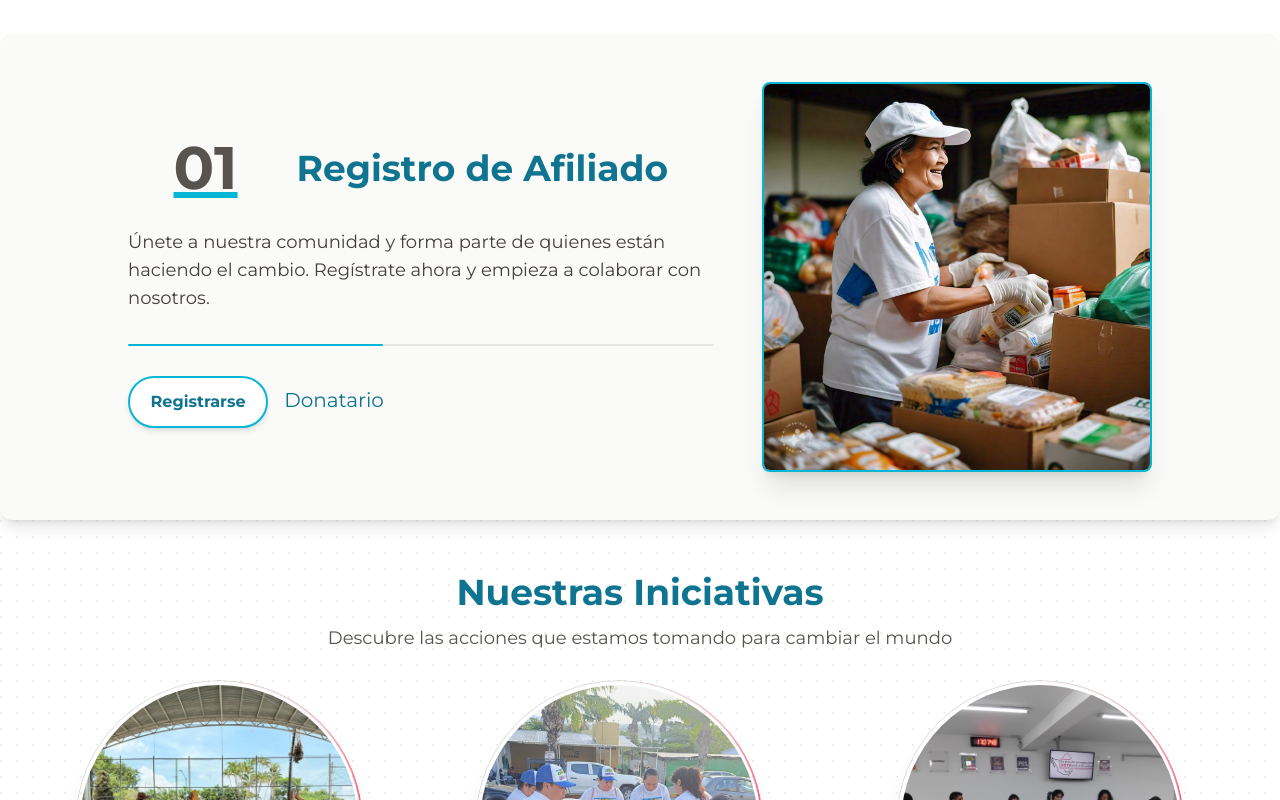
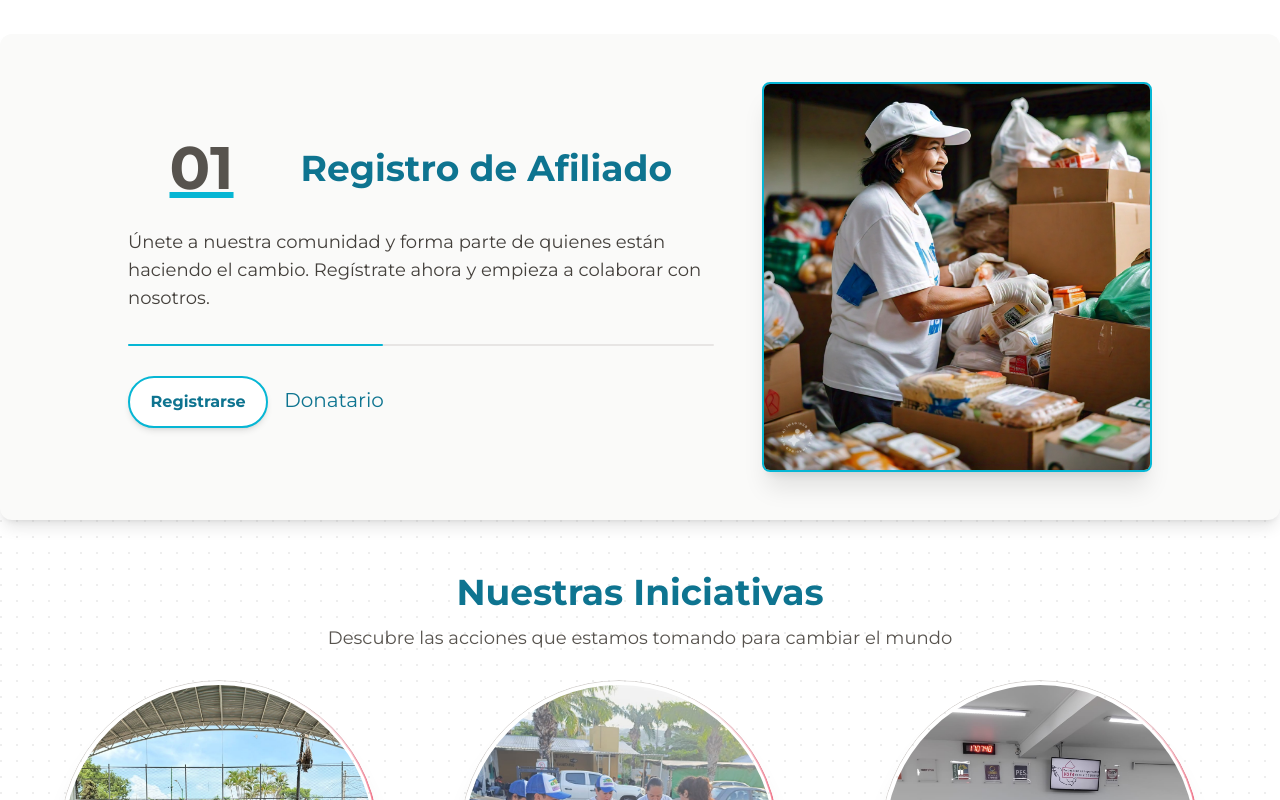
Before and after one commit to albores339/front-ama-ser-el-cambio, a Next.js app: page / in a window 1280 px wide. Shown: the part 940-1740 px from the top of the page. Built offline with nearby package versions, Linux system fonts and the light colour scheme; no server answers.

Commit message:
más detalles

```diff
--- a/src/app/components/home/cards.tsx
+++ b/src/app/components/home/cards.tsx
@@ -39,7 +39,7 @@ const FantasticPhotoCardsSection: React.FC = () => {
       <div className="relative flex flex-col lg:flex-row justify-center space-y-4 md:space-y-0 md:space-x-8 items-center z-1">
         {cards.map((card, index) => (
           <div key={index} className="relative flex flex-col items-center">
-            <div className="relative w-72 h-72 shadow-xl rounded-full overflow-hidden transform transition-transform duration-300 hover:scale-105 hover:-translate-y-2 my-1 md:my-4">
+            <div className="relative w-80 h-80 shadow-xl rounded-full overflow-hidden transform transition-transform duration-300 hover:scale-105 hover:-translate-y-2 my-1 md:my-4">
               {/* BorderBeam positioned absolutely to be behind the Image with additional props */}
               <BorderBeam
                 className="absolute inset-0 w-full h-full z-10 rounded-full"
--- a/src/app/components/home/registro.tsx
+++ b/src/app/components/home/registro.tsx
@@ -34,7 +34,7 @@ const AfiliadoSection: React.FC = () => {
     <section className="py-6 md:py-12 px-4 md:px-10 bg-stone-50 rounded-xl shadow-lg mx-auto">
       <div className="flex flex-col lg:flex-row items-center justify-center lg:space-x-12 max-w-screen-lg mx-auto">
         <div className="text-center lg:text-left lg:w-3/5 mx-auto items-center justify-center">
-          <div className='flex flex-row lg:flex-row items-center mx-4 justify-around'>
+          <div className='flex flex-row lg:flex-row items-center mx-2 justify-around'>
             <p
                 className={`text-stone-600 font-bold text-3xl md:text-6xl underline ${
                   isAfiliado ? 'decoration-cyan-500' : 'decoration-pink-500'
--- a/src/app/components/map.tsx
+++ b/src/app/components/map.tsx
@@ -14,7 +14,7 @@ const Map: React.FC = () => {
     <section className="my-16">
       <h2 className="text-2xl md:text-4xl font-bold text-cyan-700 text-center mb-4 md:mb-8">Nuestra Ubicación</h2>
       {isMapVisible && (
-        <div className="w-full h-96 mx-auto max-w-screen-xl p-4">
+        <div className="w-full h-96 mx-auto max-w-screen-xl px-4">
           <iframe
             src="https://www.google.com/maps/embed?pb=!1m18!1m12!1m3!1d3820.3036668955924!2d-93.13256132484915!3d16.761560984022786!2m3!1f0!2f0!3f0!3m2!1i1024!2i768!4f13.1!3m3!1m2!1s0x85ecd9ba264bfae5%3A0x3244176b94a09529!2sAma%20ser%20el%20cambio%20AC!5e0!3m2!1ses-419!2smx!4v1727149076334!5m2!1ses-419!2smx"
             title="Mapa de la ubicación de Ama Ser el Cambio"
```
